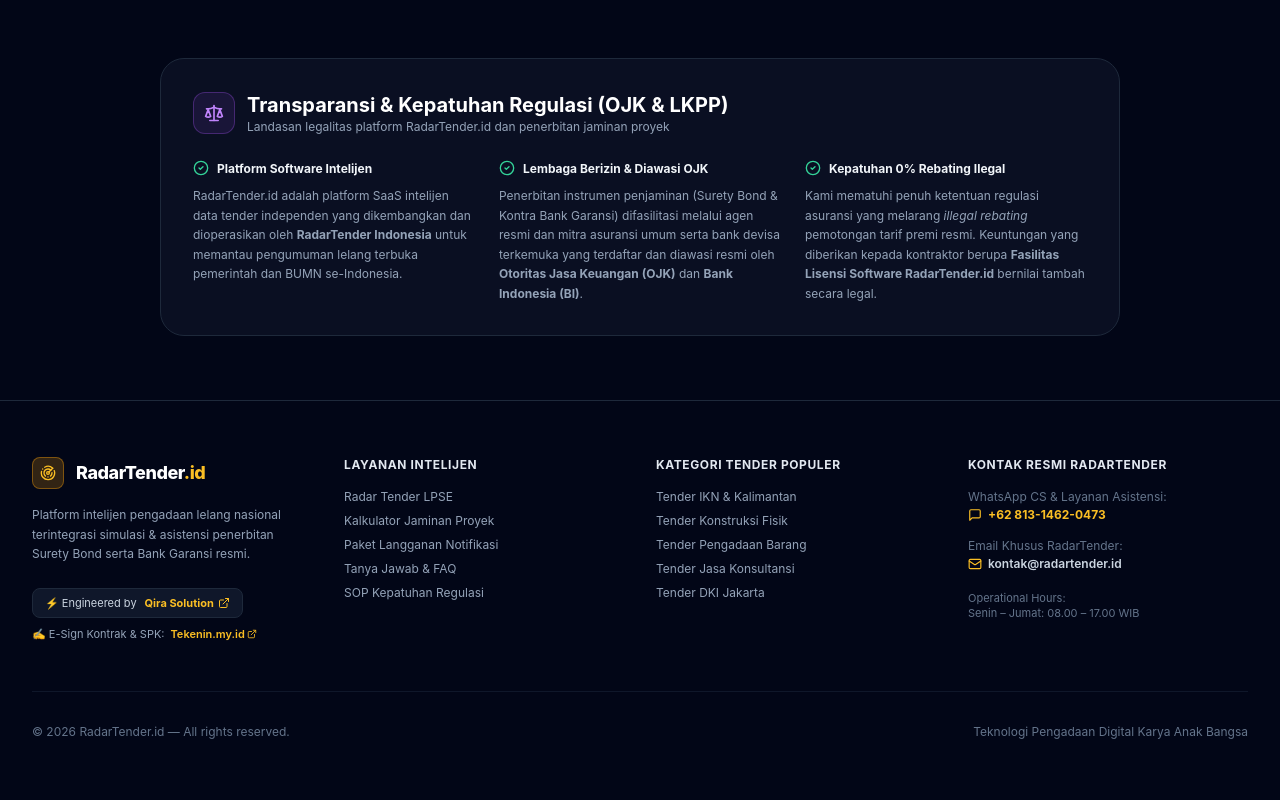
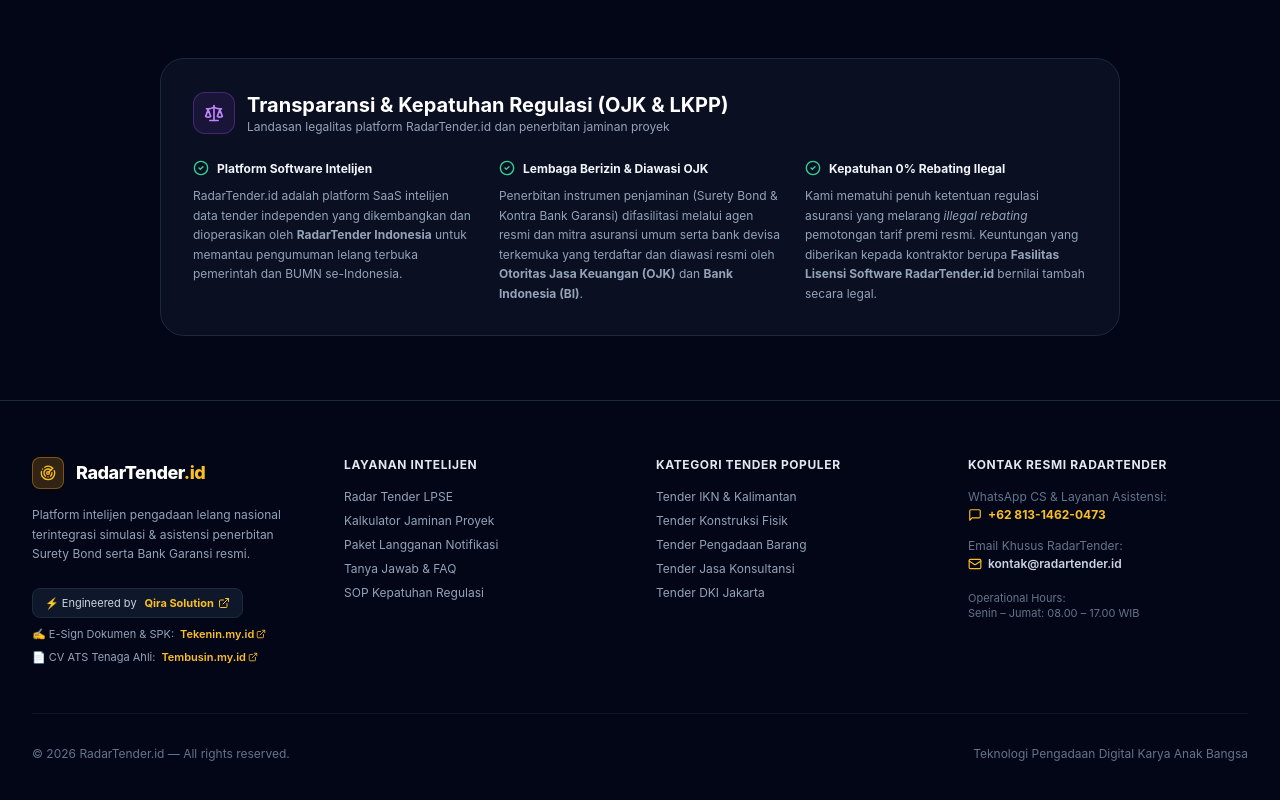
Before and after one commit to fransiskusmahendra/radartender-web, a Next.js app: page / in a window 1280 px wide. Shown: the part 7759-8559 px from the top of the page. Built offline with nearby package versions, Linux system fonts and the light colour scheme.

Commit message:
feat(seo/ui): link Tembusin.my.id in footer and update structured data ecosystem sameAs

```diff
--- a/app/layout.tsx
+++ b/app/layout.tsx
@@ -119,6 +119,9 @@
       availableLanguage: ["Indonesian"],
     },
     sameAs: [
+      "https://www.qirasolution.com",
+      "https://tekenin.my.id",
+      "https://tembusin.my.id",
       "https://www.linkedin.com/company/radartender",
       "https://www.instagram.com/radartender.id",
     ],
--- a/components/Footer.tsx
+++ b/components/Footer.tsx
@@ -35,8 +35,9 @@
                   <ExternalLink className="w-3 h-3" />
                 </a>
               </div>
-              <div className="flex items-center gap-1.5 text-[11px] text-slate-400">
-                <span>✍️ E-Sign Kontrak &amp; SPK:</span>
+              <div className="space-y-1.5 text-[11px] text-slate-400">
+                <div className="flex items-center gap-1.5">
+                  <span>✍️ E-Sign Dokumen &amp; SPK:</span>
                   <a
                     href="https://tekenin.my.id"
                     target="_blank"
@@ -46,6 +47,19 @@
                     Tekenin.my.id
                     <ExternalLink className="w-2.5 h-2.5" />
                   </a>
+                </div>
+                <div className="flex items-center gap-1.5">
+                  <span>📄 CV ATS Tenaga Ahli:</span>
+                  <a
+                    href="https://tembusin.my.id"
+                    target="_blank"
+                    rel="noopener noreferrer"
+                    className="font-semibold text-amber-400 hover:underline flex items-center gap-0.5"
+                  >
+                    Tembusin.my.id
+                    <ExternalLink className="w-2.5 h-2.5" />
+                  </a>
+                </div>
               </div>
             </div>
           </div>
```
Lines whose indentation alone changed are shown as unchanged.
